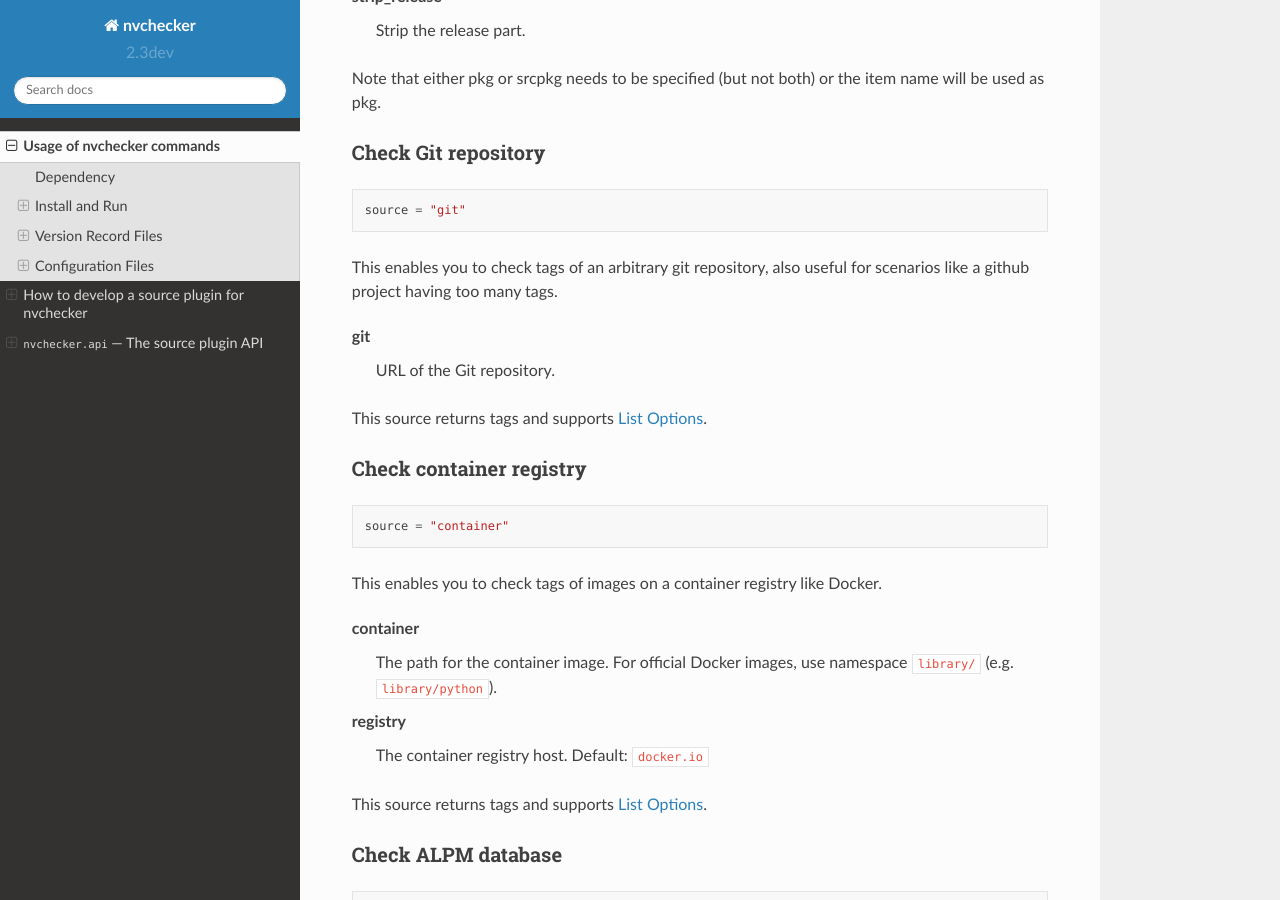
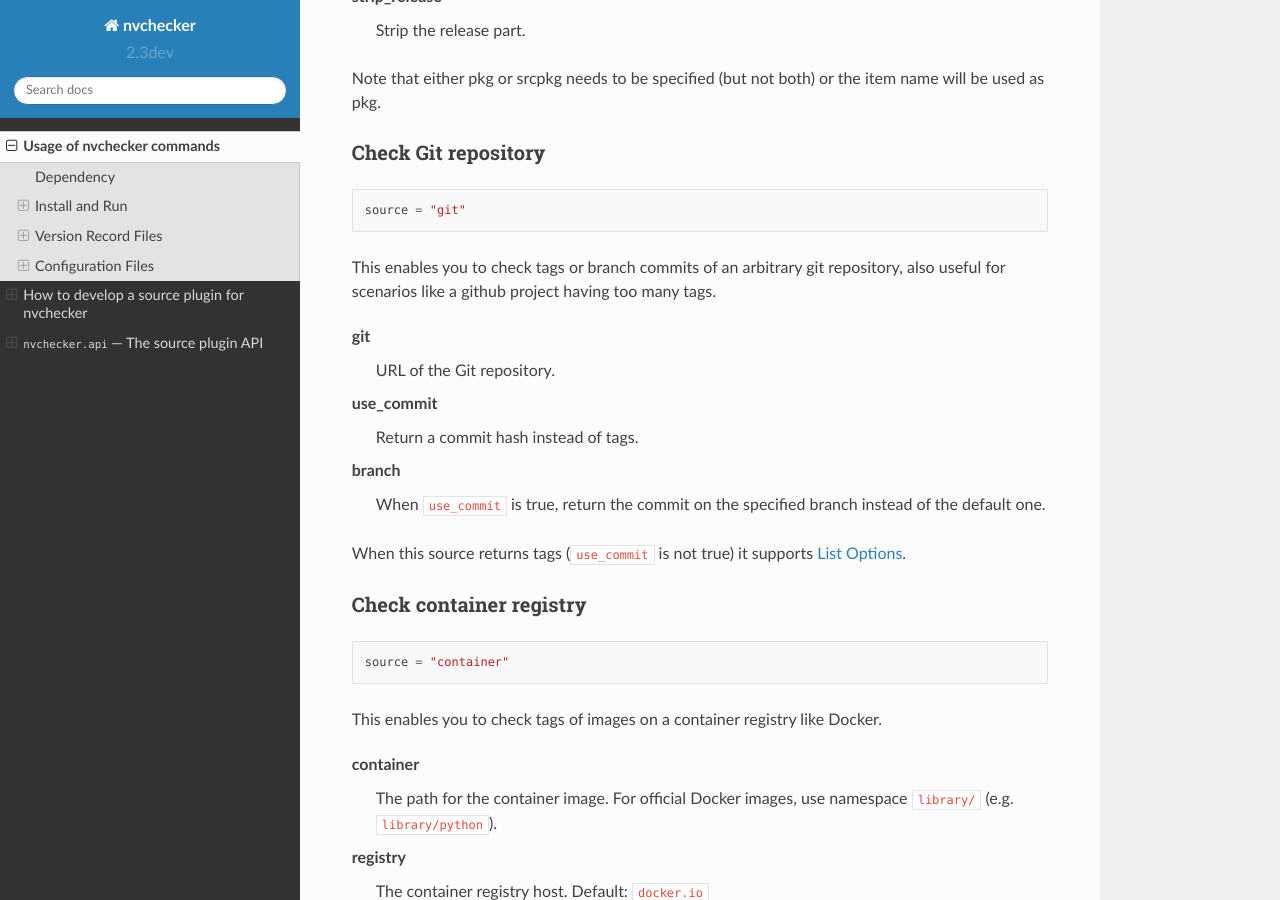
Before and after one commit to lilydjwg/nvchecker, a Sphinx documentation site: the page built from docs/usage.rst, in a window 1280 px wide and 900 px high, scrolled down 16311 px. Built offline with Sphinx 7.4.7 and the Read the Docs theme 2.0.0, drawn with Linux system fonts in a browser that asks for light colours.

Commit message:
git source: support fetching commit hash on a branch

```diff
--- a/docs/usage.rst
+++ b/docs/usage.rst
@@ -666,12 +666,18 @@ Check Git repository
 
   source = "git"
 
-This enables you to check tags of an arbitrary git repository, also useful for scenarios like a github project having too many tags.
+This enables you to check tags or branch commits of an arbitrary git repository, also useful for scenarios like a github project having too many tags.
 
 git
   URL of the Git repository.
 
-This source returns tags and supports :ref:`list options`.
+use_commit
+  Return a commit hash instead of tags.
+
+branch
+  When ``use_commit`` is true, return the commit on the specified branch instead of the default one.
+
+When this source returns tags (``use_commit`` is not true) it supports :ref:`list options`.
 
 Check container registry
 ~~~~~~~~~~~~~~~~~~~~~~~~
```
Also changed, not shown: 2 other files.
